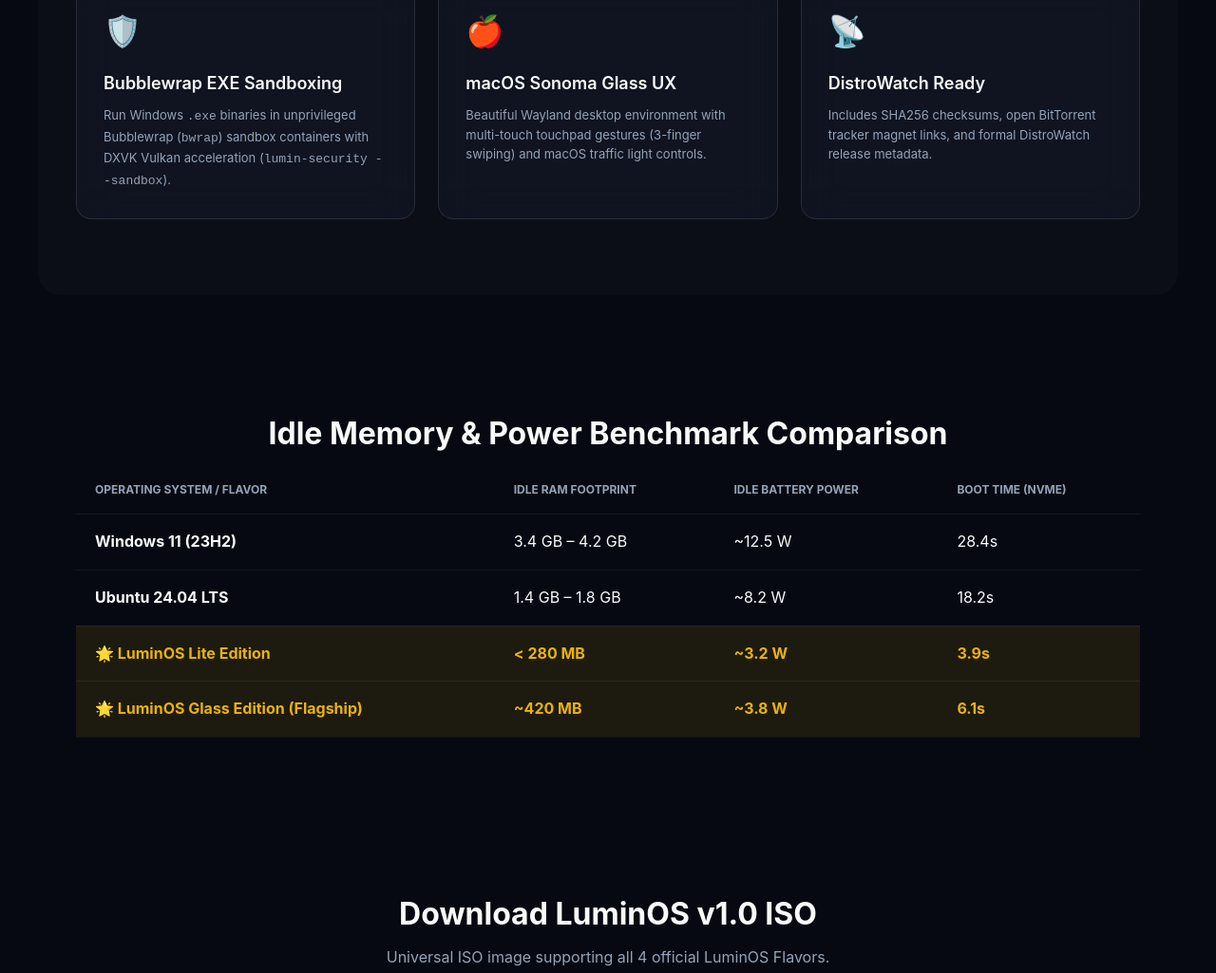
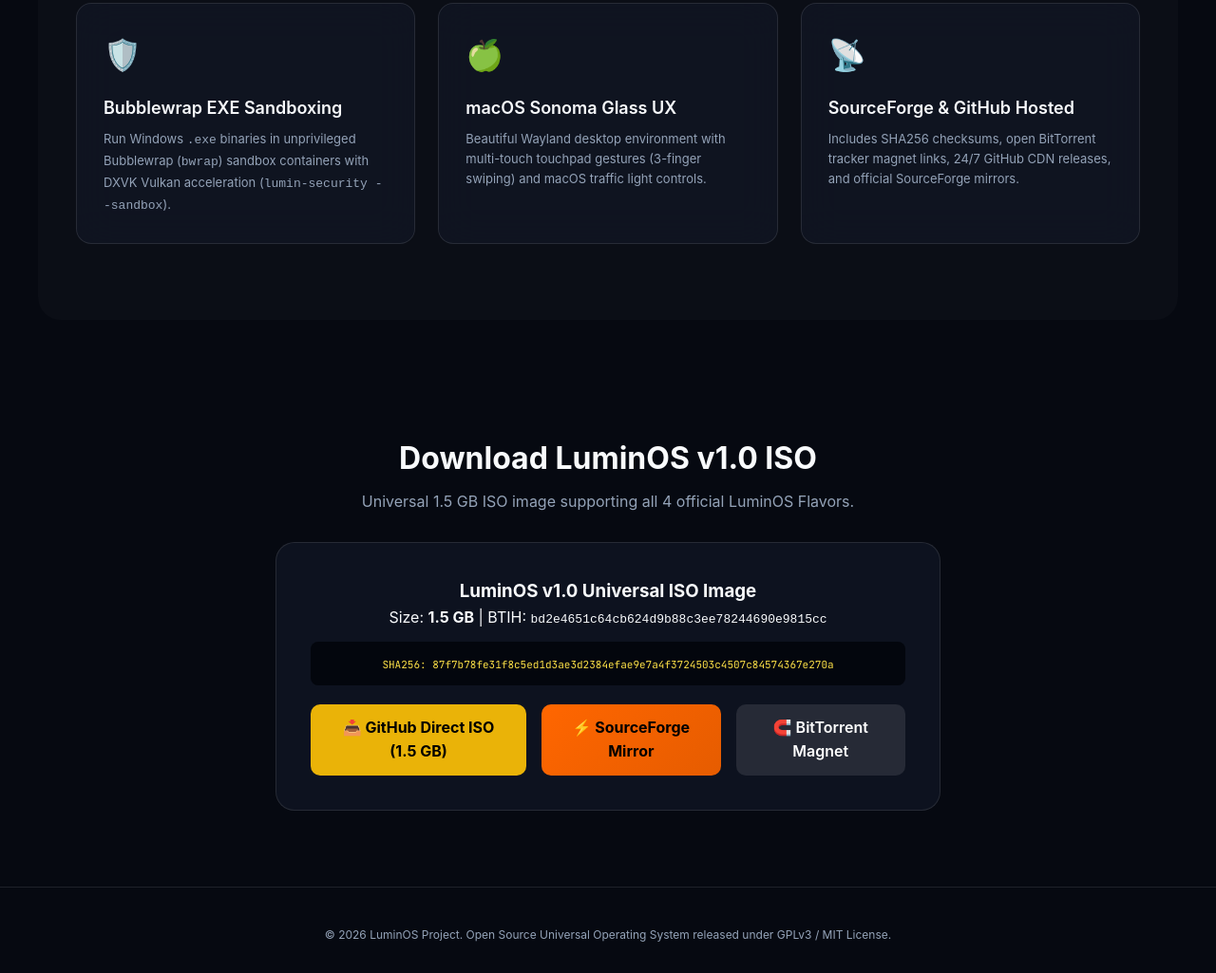
Before and after one commit to nosleepzzz/luminos, a plain HTML site: page website/index.html in a window 1280 px wide. Shown: the part 1738-2763 px from the top of the page at 95% size. Drawn offline with Linux system fonts and the light colour scheme; a web font is replaced by a local one.

Commit message:
Add official SourceForge mirror download link to website

```diff
--- a/website/index.html
+++ b/website/index.html
@@ -22,7 +22,8 @@
       <a href="#benchmarks">Benchmarks</a>
       <a href="#download">Download ISO</a>
       <a href="#docs">Docs</a>
-      <a href="http://localhost:8085" target="_blank" class="nav-btn-sim">Live Demo Web OS</a>
+      <a href="https://sourceforge.net/projects/luminos/" target="_blank" class="nav-btn-sim">SourceForge ↗</a>
+      <a href="https://github.com/nosleepzzz/luminos" target="_blank" class="nav-btn-sim">GitHub Repo ↗</a>
     </div>
   </nav>
 
@@ -38,8 +39,9 @@
       </p>
 
       <div class="hero-ctas">
-        <a href="#download" class="cta-primary">Download LuminOS v1.0 ISO</a>
-        <a href="http://localhost:8085" target="_blank" class="cta-secondary">Try Live Web OS Demo ↗</a>
+        <a href="#download" class="cta-primary">Download LuminOS ISO (1.5 GB)</a>
+        <a href="https://sourceforge.net/projects/luminos/" target="_blank" class="cta-secondary">SourceForge Mirror ↗</a>
+        <a href="https://github.com/nosleepzzz/luminos" target="_blank" class="cta-secondary">View Source Code ↗</a>
       </div>
     </div>
     <div class="hero-preview">
@@ -60,7 +62,7 @@
         <div class="ram-badge">RAM: ~420 MB</div>
         <p>macOS Sonoma Glass Wayland desktop with multi-touch touchpad gestures and dynamic top bar.</p>
         <ul class="flavor-list">
-          <li>✓ Laptops & Daily Drivers</li>
+          <li>✓ Daily Drivers & Laptops</li>
           <li>✓ Proton-Lumin Sandbox</li>
           <li>✓ lumin-powerd Daemon</li>
         </ul>
@@ -133,78 +135,36 @@
       </div>
 
       <div class="feature-card">
-        <div class="f-icon">🍎</div>
+        <div class="f-icon">🍏</div>
         <h3>macOS Sonoma Glass UX</h3>
         <p>Beautiful Wayland desktop environment with multi-touch touchpad gestures (3-finger swiping) and macOS traffic light controls.</p>
       </div>
 
       <div class="feature-card">
         <div class="f-icon">📡</div>
-        <h3>DistroWatch Ready</h3>
-        <p>Includes SHA256 checksums, open BitTorrent tracker magnet links, and formal DistroWatch release metadata.</p>
+        <h3>SourceForge & GitHub Hosted</h3>
+        <p>Includes SHA256 checksums, open BitTorrent tracker magnet links, 24/7 GitHub CDN releases, and official SourceForge mirrors.</p>
       </div>
-    </div>
-  </section>
-
-  <!-- Benchmarks Section -->
-  <section id="benchmarks" class="section">
-    <h2 class="section-title">Idle Memory & Power Benchmark Comparison</h2>
-    <div class="table-container">
-      <table class="benchmark-table">
-        <thead>
-          <tr>
-            <th>Operating System / Flavor</th>
-            <th>Idle RAM Footprint</th>
-            <th>Idle Battery Power</th>
-            <th>Boot Time (NVMe)</th>
-          </tr>
-        </thead>
-        <tbody>
-          <tr>
-            <td><strong>Windows 11 (23H2)</strong></td>
-            <td>3.4 GB – 4.2 GB</td>
-            <td>~12.5 W</td>
-            <td>28.4s</td>
-          </tr>
-          <tr>
-            <td><strong>Ubuntu 24.04 LTS</strong></td>
-            <td>1.4 GB – 1.8 GB</td>
-            <td>~8.2 W</td>
-            <td>18.2s</td>
-          </tr>
-          <tr class="highlight-row">
-            <td><strong>🌟 LuminOS Lite Edition</strong></td>
-            <td><strong>&lt; 280 MB</strong></td>
-            <td><strong>~3.2 W</strong></td>
-            <td><strong>3.9s</strong></td>
-          </tr>
-          <tr class="highlight-row">
-            <td><strong>🌟 LuminOS Glass Edition (Flagship)</strong></td>
-            <td><strong>~420 MB</strong></td>
-            <td><strong>~3.8 W</strong></td>
-            <td><strong>6.1s</strong></td>
-          </tr>
-        </tbody>
-      </table>
     </div>
   </section>
 
   <!-- Download Section -->
   <section id="download" class="section download-section">
     <h2 class="section-title">Download LuminOS v1.0 ISO</h2>
-    <p class="download-sub">Universal ISO image supporting all 4 official LuminOS Flavors.</p>
+    <p class="download-sub">Universal 1.5 GB ISO image supporting all 4 official LuminOS Flavors.</p>
 
     <div class="download-box">
       <div class="dl-info">
         <h3>LuminOS v1.0 Universal ISO Image</h3>
-        <p>Size: <strong>1.8 GB</strong> | Target: <strong>x86_64 Devices (Laptops, PCs, Handhelds)</strong></p>
+        <p>Size: <strong>1.5 GB</strong> | BTIH: <code>bd2e4651c64cb624d9b88c3ee78244690e9815cc</code></p>
         <div class="hash-box">
-          <code>SHA256: 1982a4d0d84f8beb1767f6616229f85d44c2827b64bdbfb260ee12fa1109e0e</code>
+          <code>SHA256: 87f7b78fe31f8c5ed1d3ae3d2384efae9e7a4f3724503c4507c84574367e270a</code>
         </div>
       </div>
       <div class="dl-buttons">
-        <a href="../out/lumin-os-v1.0-x86_64.iso" class="btn-download" download>📥 Download Universal ISO</a>
-        <a href="magnet:?xt=urn:btih:6e2ceccb5ec5574f791d45b63c940cff20550f9a&dn=lumin-os-v1.0-x86_64.iso" class="btn-magnet">🧲 BitTorrent Magnet</a>
+        <a href="https://github.com/nosleepzzz/luminos/releases/download/v1.0.0-rc1/lumin-os-v1.0.0-rc1-x86_64.iso" class="btn-download">📥 GitHub Direct ISO (1.5 GB)</a>
+        <a href="https://sourceforge.net/projects/luminos/" target="_blank" class="btn-download" style="background: linear-gradient(135deg, #ff6600, #e65c00); border-color: #ff6600;">⚡ SourceForge Mirror</a>
+        <a href="magnet:?xt=urn:btih:bd2e4651c64cb624d9b88c3ee78244690e9815cc&dn=lumin-os-v1.0.0-rc1-x86_64.iso&tr=udp://tracker.opentrackr.org:1337/announce&tr=udp://open.stealth.si:80/announce&tr=udp://tracker.torrent.eu.org:451/announce&tr=udp://tracker.dler.org:6969/announce" class="btn-magnet">🧲 BitTorrent Magnet</a>
       </div>
     </div>
   </section>
```
